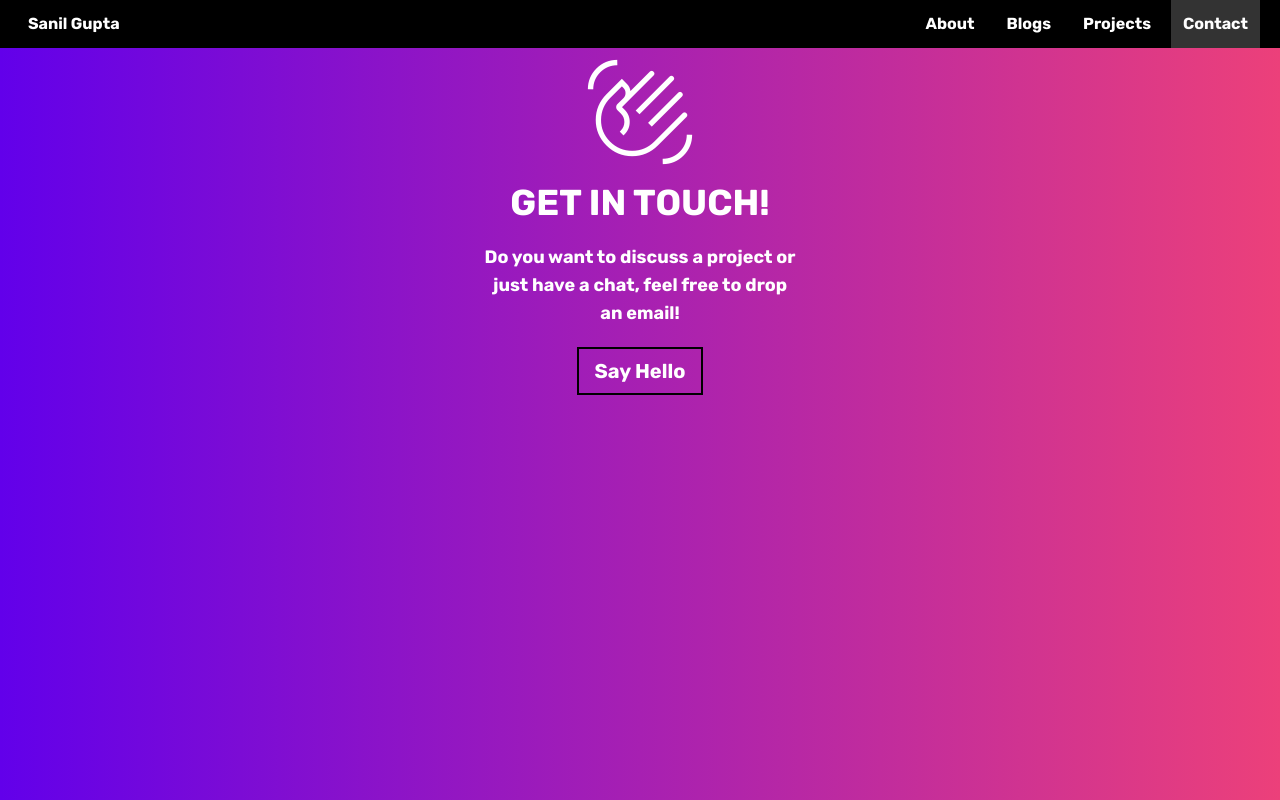
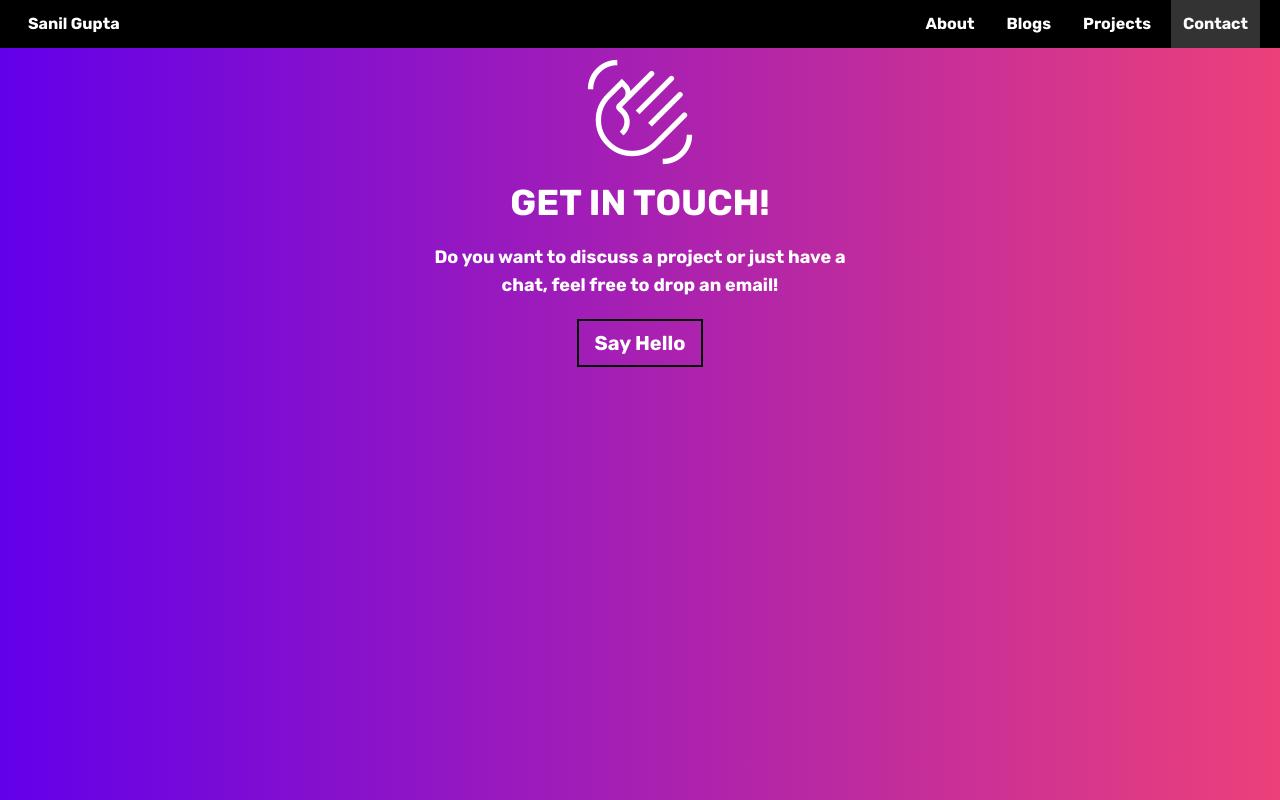
Before and after one commit to notSanil/Portfolio, a Next.js app: page /contact in a window 1280 px wide. Built offline with nearby package versions, Linux system fonts and the light colour scheme.

Commit message:
Changed contact page styling slightly

```diff
--- a/app/contact/page.tsx
+++ b/app/contact/page.tsx
@@ -19,7 +19,7 @@ export default function Contact() {
             </span>
           </div>
           <div className="relative w-1/2 left-1/4 text-4xl">GET IN TOUCH!</div>
-          <div className="text-lg w-1/4 left-[37.5%] relative my-5">
+          <div className="text-lg w-1/3 left-1/3 relative my-5">
             Do you want to discuss a project or just have a chat, feel free to
             drop an email!
           </div>
```
